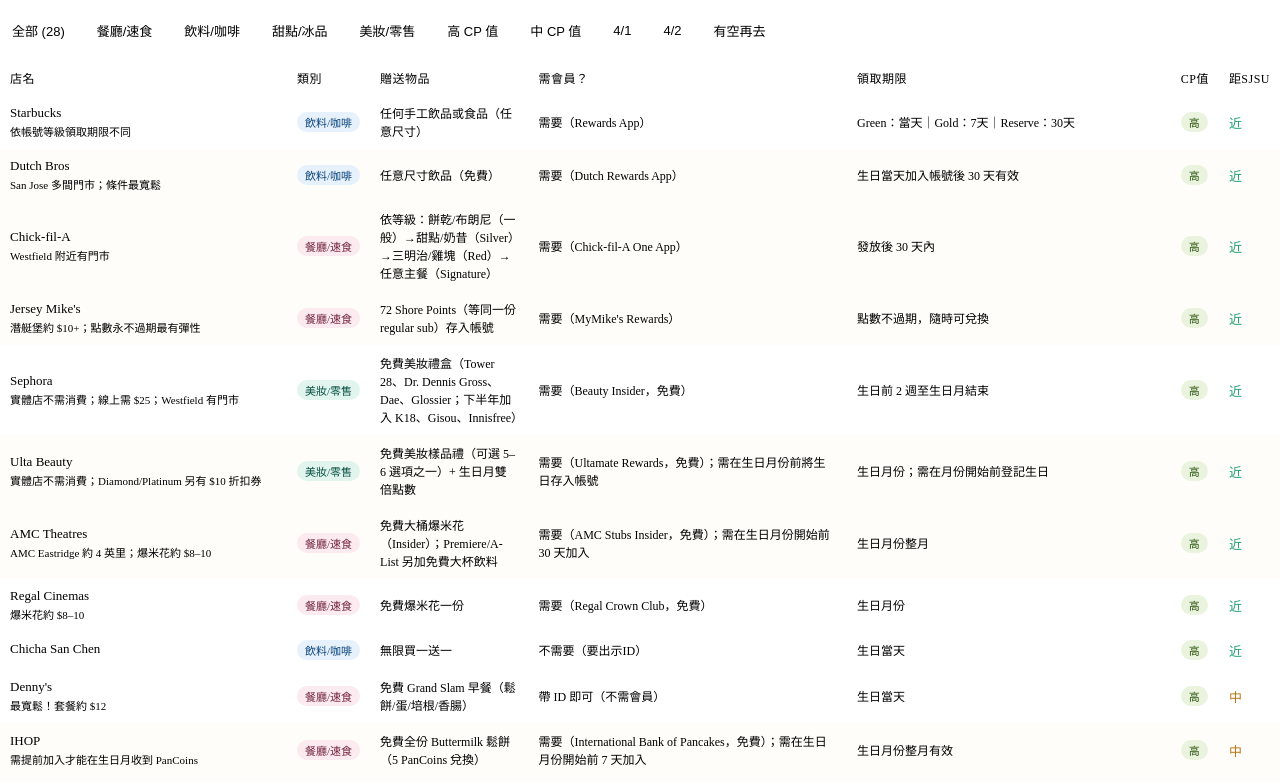
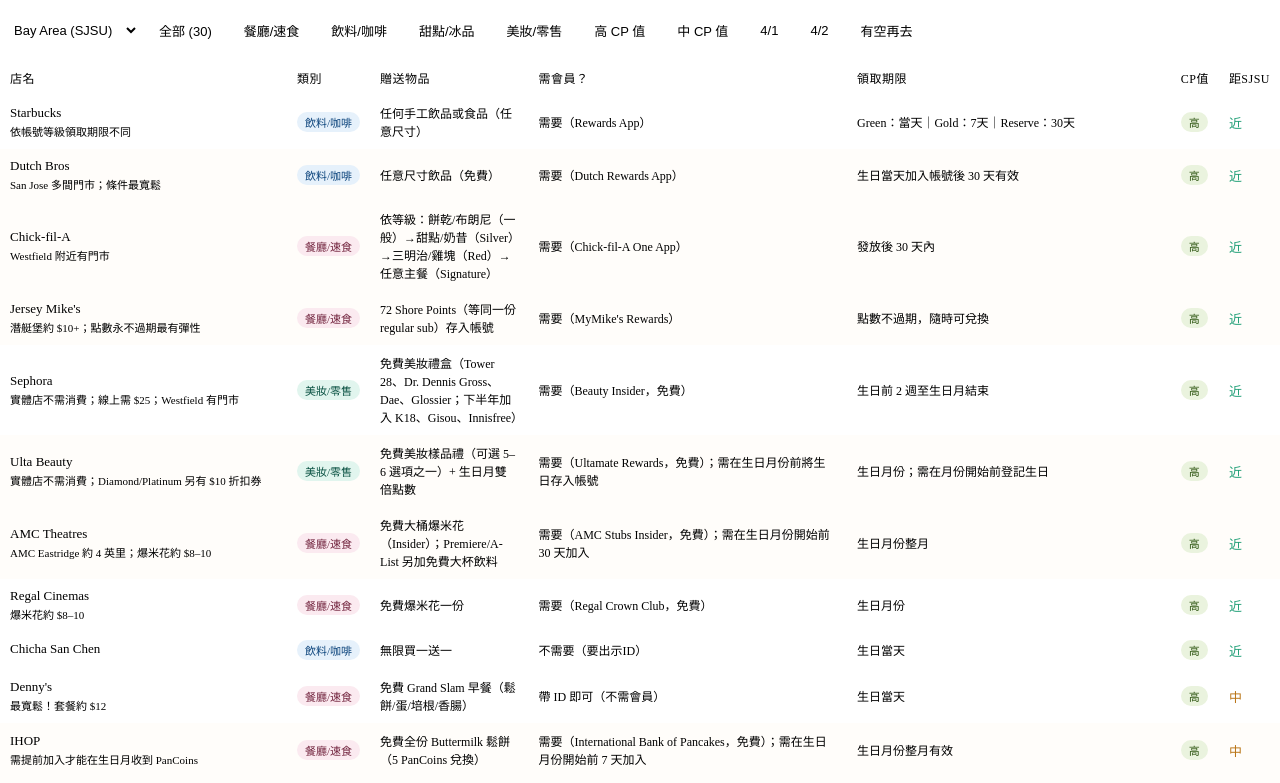
Before and after one commit to SunnyORZ030/Birthday_Freebies, a plain HTML site: page index.html in a window 1280 px wide. Shown: the top 783 px of the page. Drawn offline with Linux system fonts and the light colour scheme.

Commit message:
Add multi-region data scaffold and region selector

```diff
--- a/freebies-data.js
+++ b/freebies-data.js
@@ -1,4 +1,5 @@
-window.BIRTHDAY_FREEBIES_DATA = [
+window.BIRTHDAY_FREEBIES_DATA_BY_REGION = {
+  bay_area: [
   { name:"Starbucks", cat:"drink", batch:"4/2", u:false, item:"任何手工飲品或食品（任意尺寸）", member:"需要（Rewards App）", window:"Green：當天｜Gold：7天｜Reserve：30天", cp:"高", dist:"近", note:"依帳號等級領取期限不同"},
   { name:"Dutch Bros", cat:"drink", batch:"4/2", u:true, item:"任意尺寸飲品（免費）", member:"需要（Dutch Rewards App）", window:"生日當天加入帳號後 30 天有效", cp:"高", dist:"近", note:"San Jose 多間門市；條件最寬鬆"},
   { name:"Dunkin'", cat:"drink", batch:"4/2", u:true, item:"免費任意尺寸飲品（非三倍點數）", member:"需要（Rewards App）；需前 6 個月有至少 1 筆消費", window:"生日當天、前一天、後一天，共 3 天", cp:"中", dist:"近", note:"2026 年起需有帳號活動紀錄才能領取"},
@@ -29,4 +30,7 @@ window.BIRTHDAY_FREEBIES_DATA = [
   { name:"Regal Cinemas", cat:"food", u:false, item:"免費爆米花一份", member:"需要（Regal Crown Club，免費）", window:"生日月份", cp:"高", dist:"近", note:"爆米花約 $8–10"},
   { name:"Chicha San Chen", cat:"drink", batch:"4/2", u:false, item:"無限買一送一", member:"不需要（要出示ID）", window:"生日當天", cp:"高", dist:"近", note:"" },
   { name:"Feng Cha", cat:"drink", batch:"4/1", u:true, item:"免費一杯飲料", member:"需要", window:"生日月", cp:"高", dist:"中", note:"" }
-];
+  ]
+};
+
+window.BIRTHDAY_FREEBIES_DATA = window.BIRTHDAY_FREEBIES_DATA_BY_REGION.bay_area;
--- a/index.html
+++ b/index.html
@@ -1,8 +1,8 @@
-
 <style>
 * { box-sizing: border-box; margin: 0; padding: 0; }
 .wrap { padding: 1rem 0; }
 .filters { display: flex; gap: 8px; flex-wrap: wrap; margin-bottom: 1rem; }
+.region-select { padding: 5px 10px; border-radius: 8px; border: 0.5px solid var(--color-border-secondary); background: var(--color-background-primary); color: var(--color-text-primary); font-size: 13px; }
 .filter-btn { padding: 5px 12px; border-radius: 20px; border: 0.5px solid var(--color-border-secondary); background: var(--color-background-primary); color: var(--color-text-secondary); font-size: 13px; cursor: pointer; transition: all 0.15s; }
 .filter-btn.active { background: var(--color-background-info); color: var(--color-text-info); border-color: transparent; font-weight: 500; }
 .filter-btn:hover { background: var(--color-background-secondary); }
@@ -30,7 +30,8 @@ tr.updated-row td { background: #FAEEDA22; }
 </style>
 <div class="wrap">
 <div class="filters">
-  <button class="filter-btn active" onclick="filter('all',this)">全部 (28)</button>
+  <select id="regionSelect" class="region-select" onchange="changeRegion(this.value)"></select>
+  <button id="allBtn" class="filter-btn active" onclick="filter('all',this)">全部</button>
   <button class="filter-btn" onclick="filter('food',this)">餐廳/速食</button>
   <button class="filter-btn" onclick="filter('drink',this)">飲料/咖啡</button>
   <button class="filter-btn" onclick="filter('dessert',this)">甜點/冰品</button>
@@ -52,14 +53,45 @@ tr.updated-row td { background: #FAEEDA22; }
 </table>
 <script src="freebies-data.js"></script>
 <script>
-const data = window.BIRTHDAY_FREEBIES_DATA || [];
+const regionData = window.BIRTHDAY_FREEBIES_DATA_BY_REGION || { bay_area: window.BIRTHDAY_FREEBIES_DATA || [] };
+const regionLabels = {
+  bay_area: 'Bay Area (SJSU)'
+};
+let currentRegion = 'bay_area';
+let data = regionData[currentRegion] || [];
 
 let current = 'all';
+function updateAllButtonCount() {
+  const allBtn = document.getElementById('allBtn');
+  if (allBtn) allBtn.textContent = `全部 (${data.length})`;
+}
+function resetActiveFilter() {
+  document.querySelectorAll('.filter-btn').forEach(b => b.classList.remove('active'));
+  const allBtn = document.getElementById('allBtn');
+  if (allBtn) allBtn.classList.add('active');
+}
+function changeRegion(regionKey) {
+  currentRegion = regionKey;
+  data = regionData[currentRegion] || [];
+  current = 'all';
+  resetActiveFilter();
+  updateAllButtonCount();
+  render();
+}
 function filter(key, btn) {
   document.querySelectorAll('.filter-btn').forEach(b => b.classList.remove('active'));
   btn.classList.add('active');
   current = key;
   render();
+}
+function initRegions() {
+  const select = document.getElementById('regionSelect');
+  const keys = Object.keys(regionData);
+  if (!keys.length || !select) return;
+  select.innerHTML = keys.map(k => `<option value="${k}">${regionLabels[k] || k}</option>`).join('');
+  if (!regionData[currentRegion]) currentRegion = keys[0];
+  select.value = currentRegion;
+  data = regionData[currentRegion] || [];
 }
 function catLabel(c) {
   return { food:'餐廳/速食', drink:'飲料/咖啡', dessert:'甜點/冰品', beauty:'美妝/零售' }[c] || c;
@@ -96,5 +128,7 @@ function render() {
     </tr>`;
   }).join('');
 }
+initRegions();
+updateAllButtonCount();
 render();
 </script>
```
